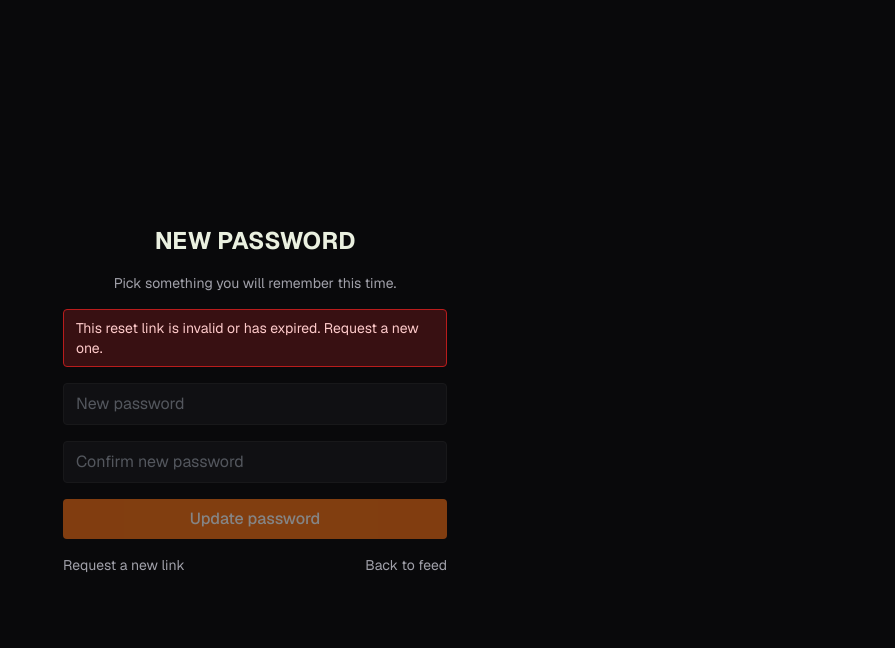
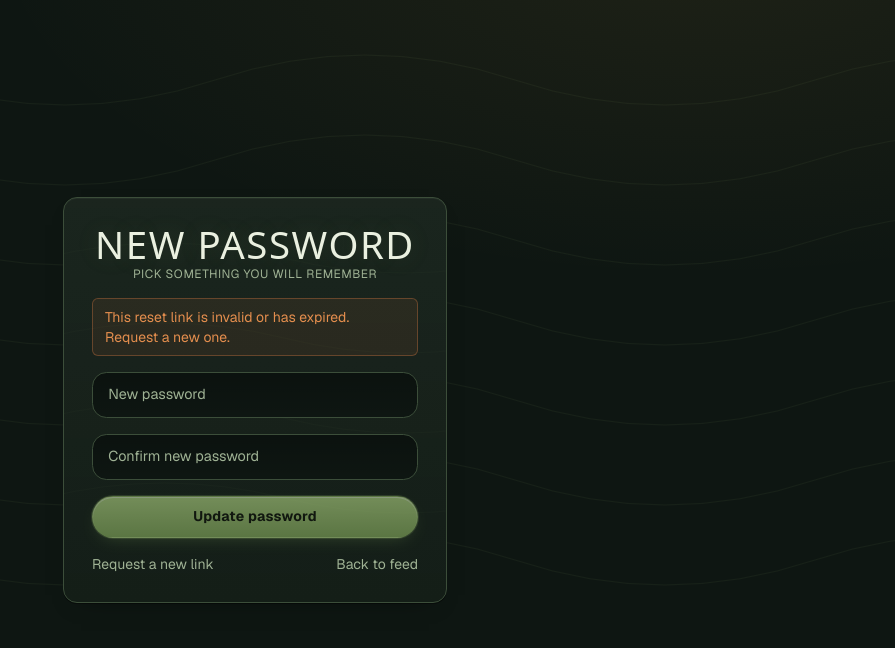
Before and after one commit to Genericlogin1/enduro, a Next.js app: page /reset-password in a window 1280 px wide. Shown: the top 648 px of the page, without its empty margins (385-1280 px from the left). Built offline with nearby package versions, Linux system fonts and the light colour scheme; no server answers.

Commit message:
Restyle reset-password page in eco palette

```diff
--- a/app/reset-password/page.tsx
+++ b/app/reset-password/page.tsx
@@ -37,23 +37,38 @@ export default function ResetPasswordPage() {
   }
 
   return (
-    <main className="min-h-screen flex items-center justify-center bg-zinc-950 text-zinc-100 px-4">
-      <form onSubmit={handleSubmit} className="w-full max-w-sm space-y-4">
-        <h1 className="text-2xl font-bold text-center">NEW PASSWORD</h1>
-        <p className="text-center text-zinc-400 text-sm">Pick something you will remember this time.</p>
-        {done && <div className="bg-emerald-900/30 border border-emerald-700 text-emerald-200 text-sm px-3 py-2 rounded">Password updated. Redirecting…</div>}
-        {error && <div className="bg-red-900/40 border border-red-700 text-red-200 text-sm px-3 py-2 rounded">{error}</div>}
-        <input type="password" required placeholder="New password" value={password} onChange={(e) => setPassword(e.target.value)}
-          className="w-full bg-zinc-900 border border-zinc-800 rounded px-3 py-2 focus:outline-none focus:border-orange-500 disabled:opacity-50" disabled={!ready || done} />
-        <input type="password" required placeholder="Confirm new password" value={confirm} onChange={(e) => setConfirm(e.target.value)}
-          className="w-full bg-zinc-900 border border-zinc-800 rounded px-3 py-2 focus:outline-none focus:border-orange-500 disabled:opacity-50" disabled={!ready || done} />
-        <button type="submit" disabled={loading || !ready || done}
-          className="w-full bg-orange-500 hover:bg-orange-600 disabled:opacity-50 text-white font-medium py-2 rounded">
-          {loading ? 'Saving…' : 'Update password'}
+    <main className="min-h-screen flex items-center justify-center px-4 py-10">
+      <form onSubmit={handleSubmit} className="card p-7 w-full max-w-sm space-y-4">
+        <div className="text-center space-y-1">
+          <h1 className="font-display text-3xl text-ink">NEW PASSWORD</h1>
+          <p className="text-xs text-muted uppercase tracking-wider">Pick something you will remember</p>
+        </div>
+        {done && <div className="border border-accent-strong/40 bg-accent/10 text-ink/90 text-sm px-3 py-3 rounded-md text-center">Password updated. Redirecting...</div>}
+        {error && <div className="text-sm text-rust-strong border border-rust/40 bg-rust/10 rounded-md px-3 py-2">{error}</div>}
+        <input
+          type="password"
+          required
+          placeholder="New password"
+          value={password}
+          onChange={(e) => setPassword(e.target.value)}
+          className="input"
+          disabled={!ready || done}
+        />
+        <input
+          type="password"
+          required
+          placeholder="Confirm new password"
+          value={confirm}
+          onChange={(e) => setConfirm(e.target.value)}
+          className="input"
+          disabled={!ready || done}
+        />
+        <button type="submit" disabled={loading || !ready || done} className="btn btn-primary w-full disabled:opacity-60">
+          {loading ? 'Saving...' : 'Update password'}
         </button>
         <div className="flex items-center justify-between text-sm">
-          <Link href="/forgot-password" className="text-zinc-400 hover:underline">Request a new link</Link>
-          <Link href="/" className="text-zinc-400 hover:underline">Back to feed</Link>
+          <Link href="/forgot-password" className="text-muted hover:text-moss-strong hover:underline">Request a new link</Link>
+          <Link href="/" className="text-muted hover:text-ink hover:underline">Back to feed</Link>
         </div>
       </form>
     </main>
```
